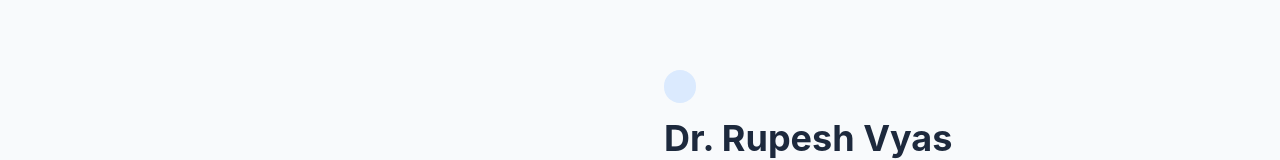
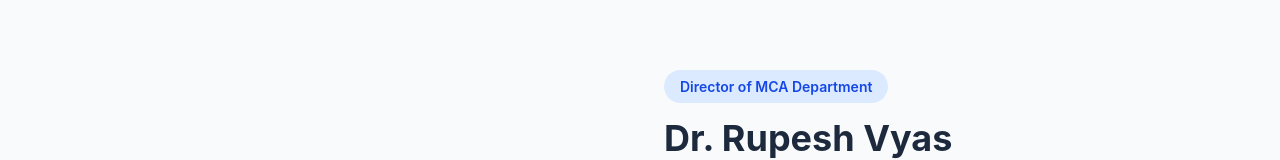
Before and after one commit to amankureshi/SVIM_College, a React (Vite) app: page /faculty in a window 1280 px wide. Shown: the part 455-615 px from the top of the page. Built offline with nearby package versions, Linux system fonts and the light colour scheme.

Commit message:
update Director sir information

```diff
--- a/src/Pages/FacultyPage.jsx
+++ b/src/Pages/FacultyPage.jsx
@@ -118,7 +118,7 @@ const FacultyPage = () => {
                                 viewport={{ once: true }}
                             >
                                 <span className="rounded-full bg-blue-100 px-4 py-2 text-sm font-semibold text-blue-700">
-
+                                    Director of MCA Department
                                 </span>
 
                                 <h2 className="mt-5 text-4xl font-bold text-slate-800">
```
